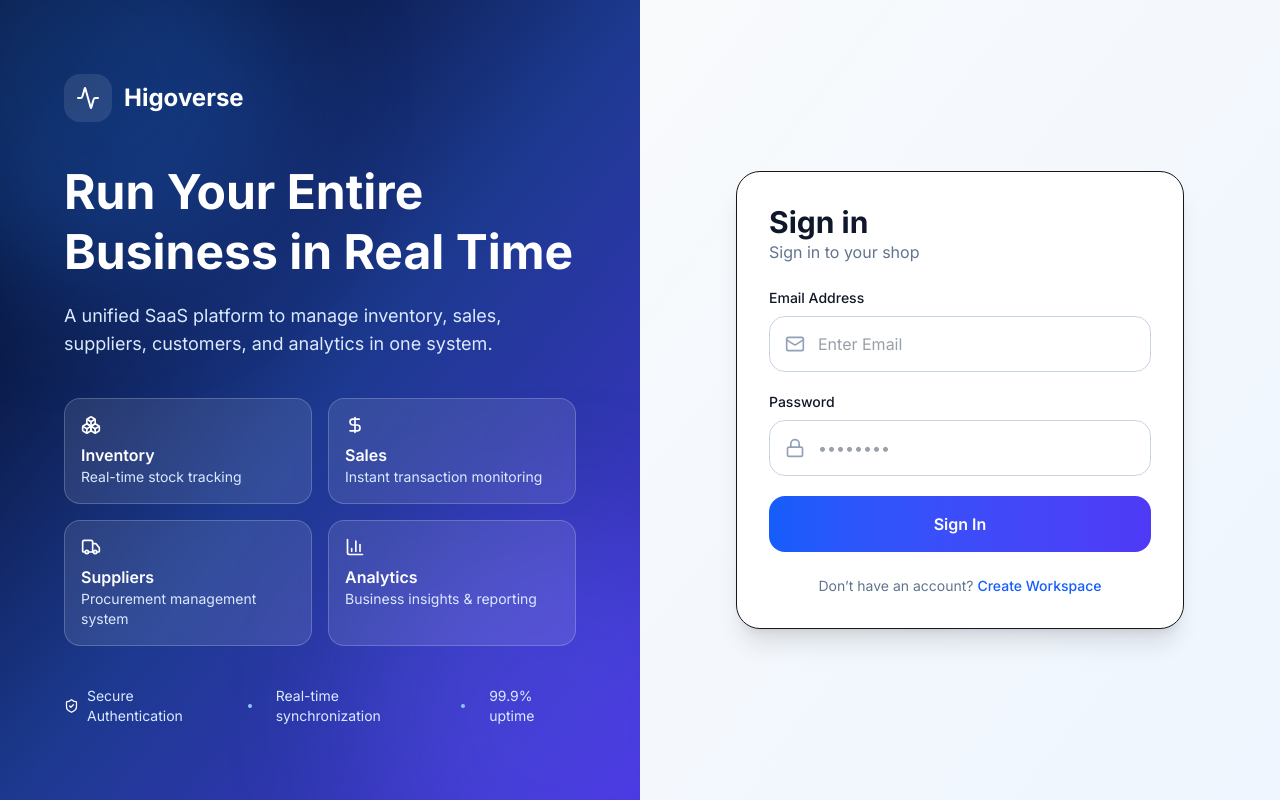
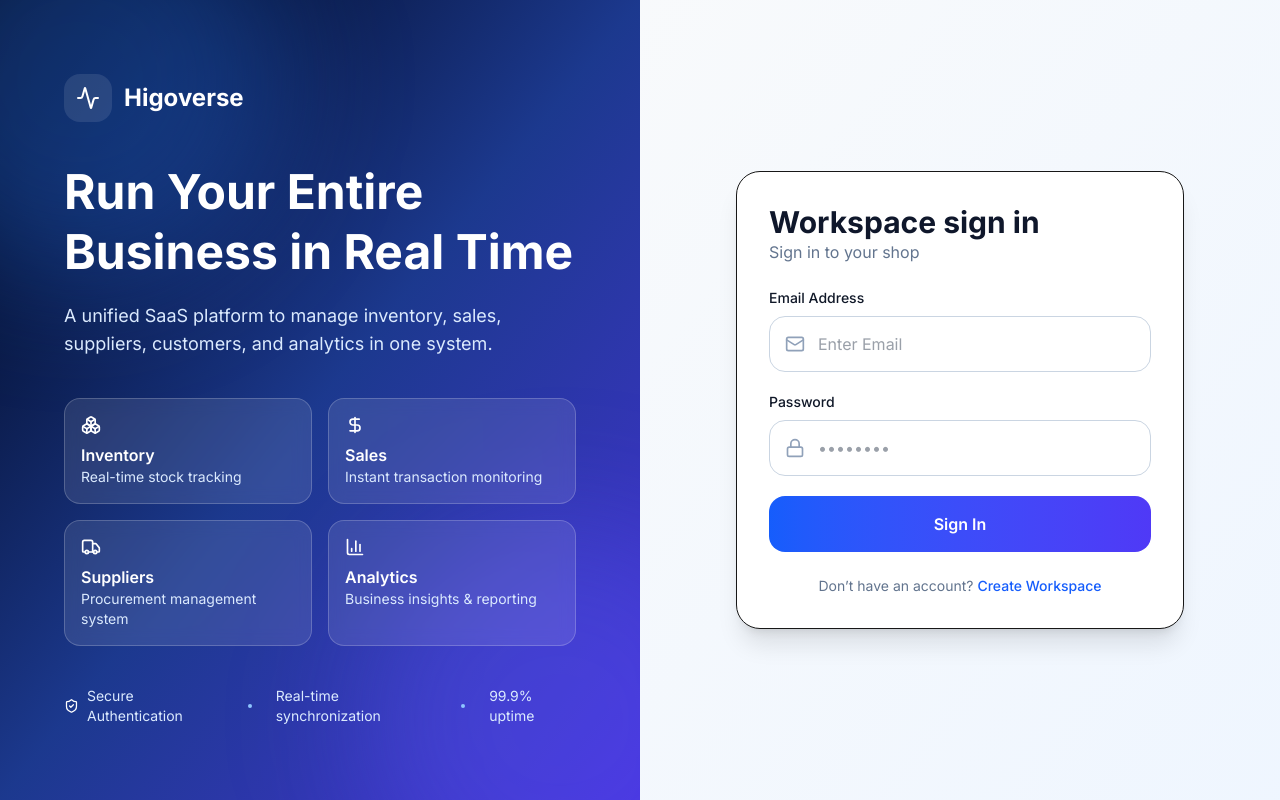
Before and after one commit to njosuedev/higoverse-os, a Next.js app in the folder apps/web/: page /login in a window 1280 px wide. Built offline with nearby package versions, Linux system fonts and the light colour scheme.

Commit message:
Update page.tsx

```diff
--- a/apps/web/app/login/page.tsx
+++ b/apps/web/app/login/page.tsx
@@ -183,7 +183,7 @@ export default function LoginPage() {
             <div className="bg-white rounded-3xl shadow-xl border p-8">
 
               <h2 className="text-3xl font-bold text-slate-900">
-                Sign in
+                Workspace sign in
               </h2>
 
               <p className="text-slate-500 mb-6">
```
